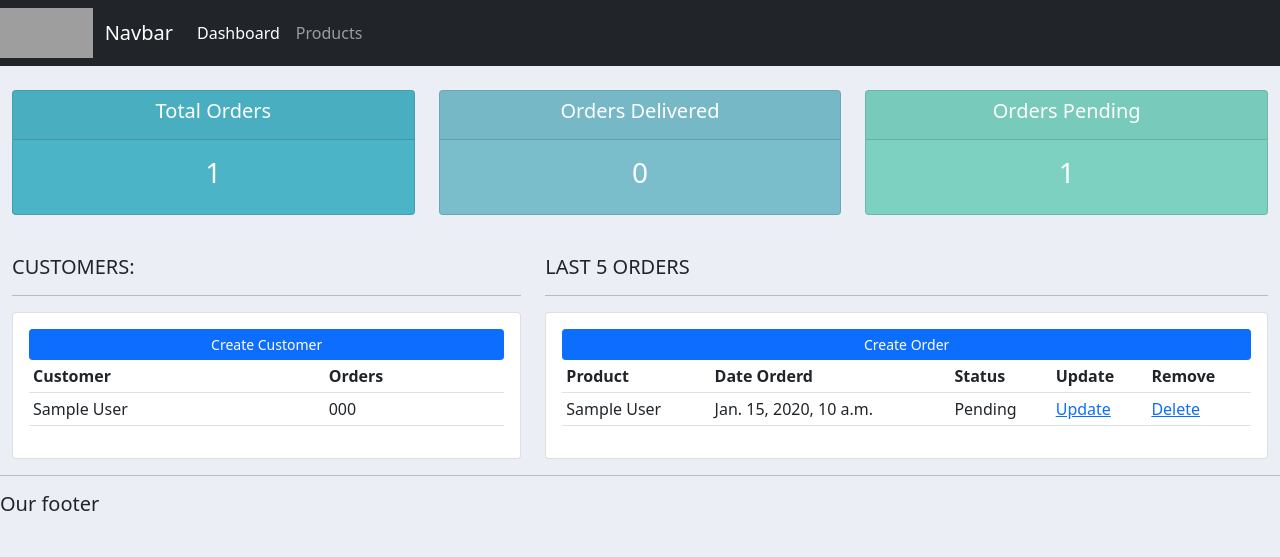
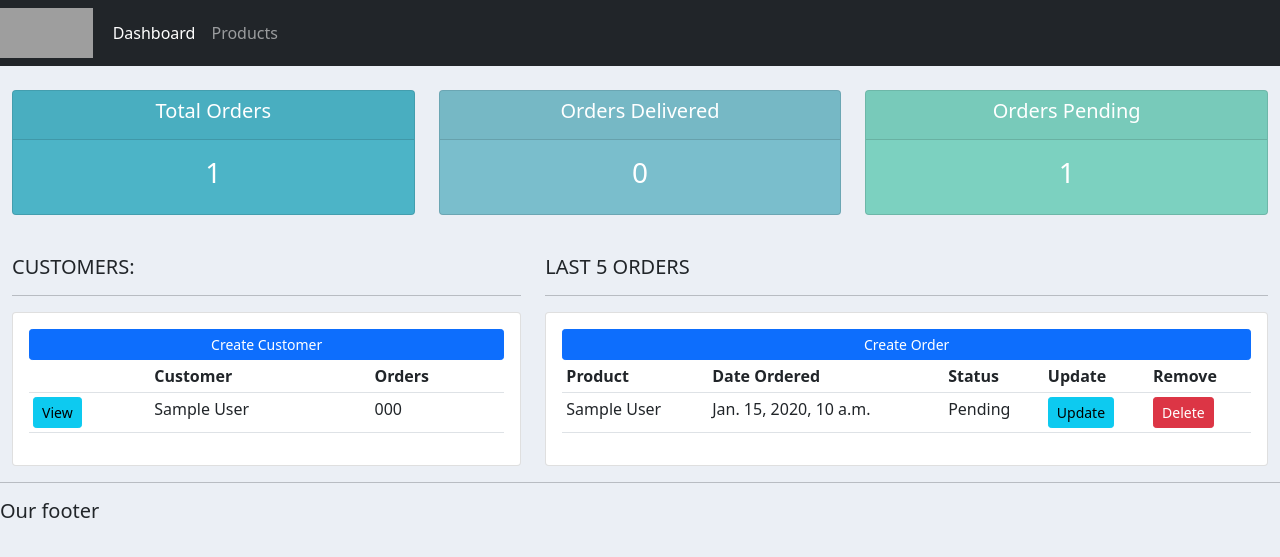
Before and after one commit to broda1802/OrderApp, a Django app: page / in a window 1280 px wide. Shown: the top 557 px of the page. Run offline with Django 4.2, Linux system fonts and the light colour scheme; tables that the repository leaves empty hold one stand-in row (values such as "Sample post"); grey boxes are pictures that could not be loaded.

Commit message:
14.12, dynamic urls,views

```diff
--- a/accounts/templates/accounts/dashboard.html
+++ b/accounts/templates/accounts/dashboard.html
@@ -13,11 +13,13 @@
                 <a class="btn btn-primary  btn-sm btn-block" href="">Create Customer</a>
                 <table class="table table-sm">
                     <tr>
+                        <th></th>
                         <th>Customer</th>
                         <th>Orders</th>
                     </tr>
                      {% for customer in customers %}
                     <tr>
+                        <td><a class="btn btn-sm btn-info" href="{% url 'customer' customer.id %}">View</a></td>
                         <td>{{ customer.name }}</td>
                         <td>{{ customer.phone }}</td>
                     </tr>
@@ -35,7 +37,7 @@
                 <table class="table table-sm">
                     <tr>
                         <th>Product</th>
-                        <th>Date Orderd</th>
+                        <th>Date Ordered</th>
                         <th>Status</th>
                         <th>Update</th>
                         <th>Remove</th>
@@ -45,8 +47,8 @@
                         <td>{{ order.product }}</td>
                         <td>{{ order.date_created }}</td>
                         <td>{{ order.status }}</td>
-                        <td><a href="#">Update</a></td>
-                        <td><a href="#">Delete</a></td>
+                        <td><a class="btn btn-sm btn-info" href="#">Update</a></td>
+                        <td><a class="btn btn-sm btn-danger" href="#">Delete</a></td>
                     </tr>
                     {% endfor %}
                 </table>
--- a/accounts/templates/accounts/navbar.html
+++ b/accounts/templates/accounts/navbar.html
@@ -2,17 +2,16 @@
 <nav class="navbar navbar-expand-lg navbar-dark bg-dark">
     <img src="{% static 'accounts/images/logo.png' %}" alt="logo" width="100" height="50">
       <div class="container-fluid">
-        <a class="navbar-brand" href="#">Navbar</a>
         <button class="navbar-toggler" type="button" data-bs-toggle="collapse" data-bs-target="#navbarNav" aria-controls="navbarNav" aria-expanded="false" aria-label="Toggle navigation">
           <span class="navbar-toggler-icon"></span>
         </button>
         <div class="collapse navbar-collapse" id="navbarNav">
           <ul class="navbar-nav">
             <li class="nav-item">
-              <a class="nav-link active" aria-current="page" href="#">Dashboard</a>
+              <a class="nav-link active" aria-current="page" href="{% url 'home' %}">Dashboard</a>
             </li>
             <li class="nav-item">
-              <a class="nav-link" href="#">Products</a>
+              <a class="nav-link" href="{% url 'products' %}">Products</a>
             </li>
           </ul>
         </div>
--- a/accounts/urls.py
+++ b/accounts/urls.py
@@ -3,7 +3,7 @@ from django.urls import path
 from . import views
 
 urlpatterns = [
-    path('', views.home),
-    path('products/', views.products),
-    path('customer/', views.customer),
+    path('', views.home, name='home'),
+    path('products/', views.products, name='products'),
+    path('customer/<int:pk>/', views.customer, name='customer'),
 ]
--- a/accounts/views.py
+++ b/accounts/views.py
@@ -27,5 +27,12 @@ def products(request):
     return render(request, 'accounts/products.html', {'products': products})
 
 
-def customer(request):
-    return render(request, 'accounts/customer.html')
+def customer(request, pk):
+    customer = Customer.objects.get(id=pk)
+    orders = customer.order_set.all()
+    order_count = orders.count()
+    context = {'customer': customer,
+               'orders': orders,
+               'order_count': order_count
+               }
+    return render(request, 'accounts/customer.html', context)
```
Also changed, not shown: accounts/templates/accounts/customer.html (+14 -3 lines), accounts/templates/accounts/products.html (+5 -7 lines).
